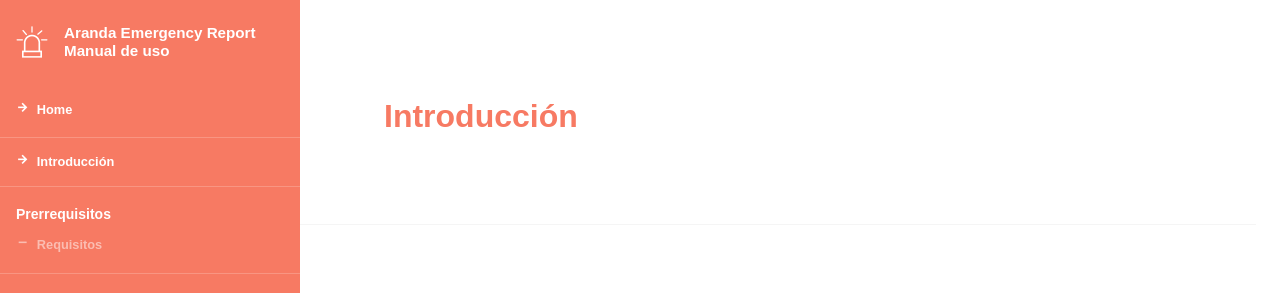
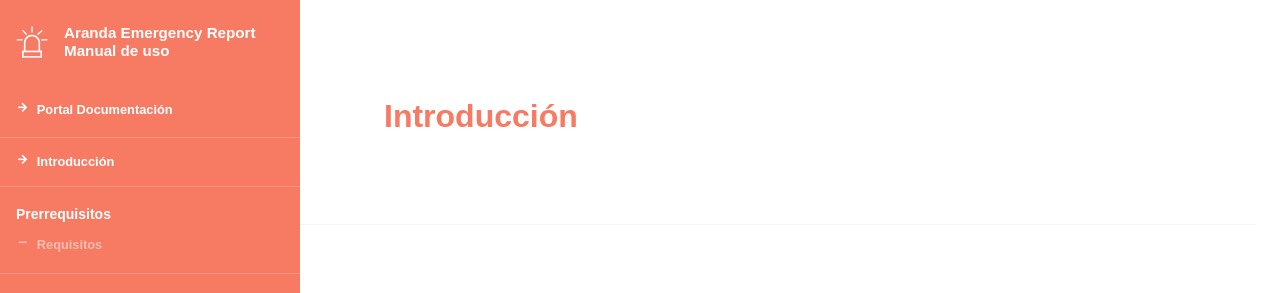
Before and after one commit to Nats85/ArandaEmergencyReport, a Jekyll site: the page built from index.md, in a window 1280 px wide. Shown: the top 293 px of the page. Built offline with Jekyll 4.4.1, drawn with Linux system fonts in a browser that asks for light colours.

Commit message:
Update sidebar.html

```diff
--- a/_includes/sidebar.html
+++ b/_includes/sidebar.html
@@ -5,7 +5,7 @@
     <div class="title">{{ site.sg_title }}</div>
   </a>
 
-  <a href="https://nats85.github.io/docs/"{% if page.url == '/' %} class="active"{% endif %}>Home</a></li>
+  <a href="https://nats85.github.io/docs/"{% if page.url == '/' %} class="active"{% endif %}>Portal Documentación</a></li>
   <ul>
     <li><a href="{{ site.baseurl }}/index.html"{% if page.url == '/' %} class="active"{% endif %}>Introducción</a></li>
   </ul>
```
